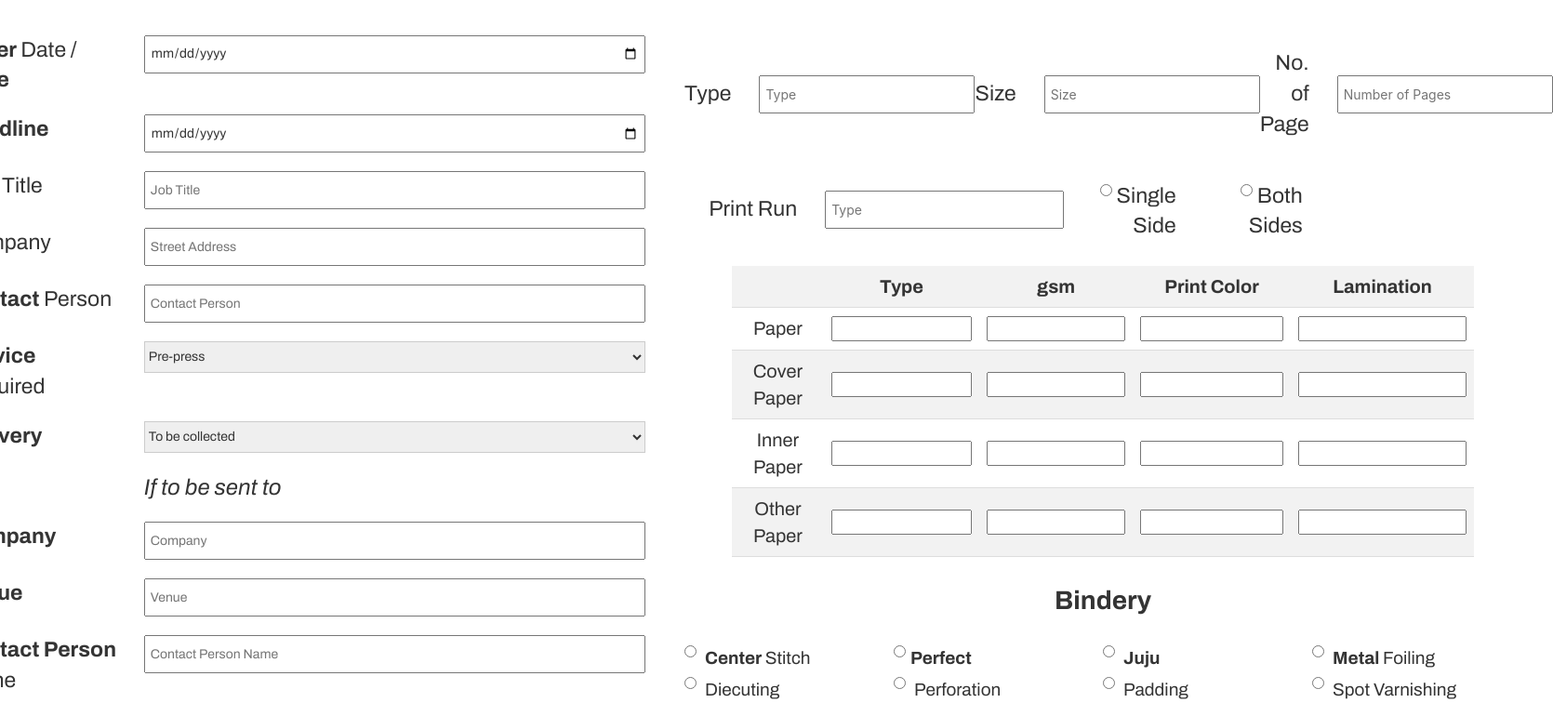
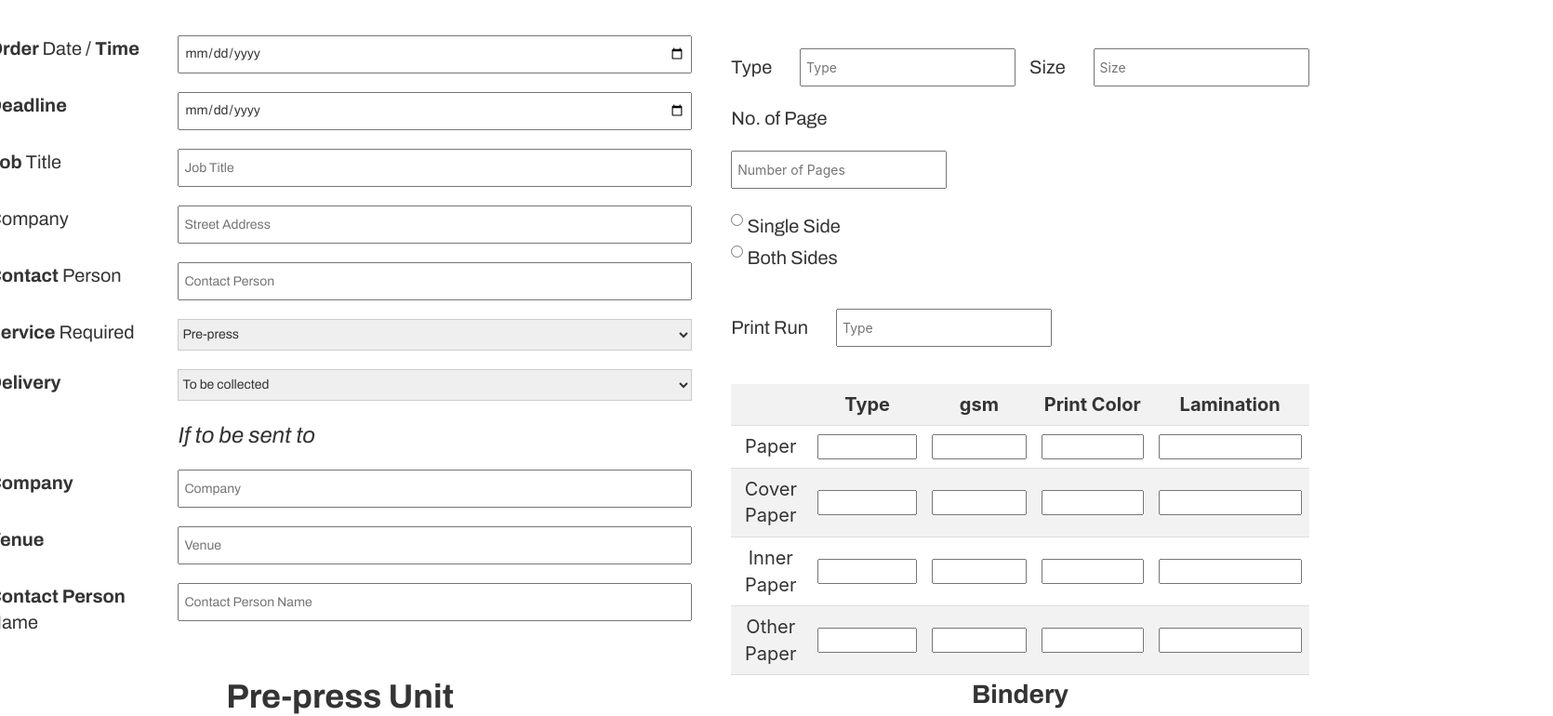
Before and after one commit to sarthakshrestha/erp-prototype, a React (Vite) app: page /test-job-card in a window 1280 px wide. Shown: the part 140-910 px from the top of the page at 93% size, 1670 px wide, since content can reach past the window. Built offline with nearby package versions, Linux system fonts and the light colour scheme; a web font is replaced by a local one.

Commit message:
CSS Changes

```diff
--- /dev/null
+++ b/src/components/resuable-comps/wgap.jsx
@@ -0,0 +1,11 @@
+import React from 'react';
+import "../styles/job-card.css"
+
+function WGap() {
+    return (
+        <div className="wgap">
+        </div>
+    );
+}
+
+export default WGap;
--- a/src/components/styles/job-card.css
+++ b/src/components/styles/job-card.css
@@ -1,5 +1,10 @@
 @import url("https://fonts.googleapis.com/css2?family=Rubik:ital,wght@0,300..900;1,300..900&display=swap");
-@import url('https://fonts.googleapis.com/css2?family=DM+Sans:ital,opsz,wght@0,9..40,100..1000;1,9..40,100..1000&display=swap');
+@import url("https://fonts.googleapis.com/css2?family=DM+Sans:ital,opsz,wght@0,9..40,100..1000;1,9..40,100..1000&display=swap");
+
+.wgap {
+  width: 10px;
+  position: relative;
+}
 
 .form {
   display: grid;
@@ -7,39 +12,42 @@
   grid-gap: 20px;
 }
 
-.job-container input{
+.job-container input {
   height: 27px;
 }
 
-.s-1{
+.s-1 {
   font-weight: 400;
 }
 
-.job-container{
+.job-container {
   display: grid;
   margin: 0 auto;
   width: 100vw;
   margin-left: -18rem;
 }
 
-.title-h{
-    font-family: 'Archivo', sans-serif;
+.title-h {
+  font-family: "Archivo", sans-serif;
   margin: 0 auto;
 }
 
-.bindery-container-last{
+.bindery-container-last {
   width: 100%;
   display: flex;
   flex-wrap: wrap;
-
 }
 
-.binder-container-last input{
+.binder-container-last input {
   margin-right: 40px;
 }
 
-.form label{
-    font-family: 'Rubik', sans-serif;
+.size-l {
+  margin-left: 15px;
+}
+
+.form label {
+  font-family: "Rubik", sans-serif;
   font-size: 16px;
   font-weight: 400;
 }
@@ -49,11 +57,11 @@
   height: 100vh;
 } */
 
-.screenshot-main{
+.screenshot-main {
   width: 100vw;
 }
 
-.hero h1{
+.hero h1 {
   margin: 0 auto;
   margin-top: 50px;
   margin-left: 50%;
@@ -74,36 +82,34 @@
 
 .container {
   margin: 2vw 4vw;
-    font-family: 'Archivo', sans-serif;
+  font-family: "Archivo", sans-serif;
 }
 
-input, textarea {
+input,
+textarea {
   padding: 5px;
 }
 
-.job-f-container{
+.job-f-container {
   width: 70vw;
   margin: 0 auto;
   display: flex;
 }
 
-
-
-
-.size-tbl{
+.size-tbl {
   width: 100%;
   border-collapse: collapse;
 }
 
-.size-tbl td{
+.size-tbl td {
   padding: 5px 10px;
 }
 
-.size-tbl th{
+.size-tbl th {
   font-size: 22px;
 }
 
-.container p{
+.container p {
   font-size: 24px;
 }
 
@@ -139,48 +145,45 @@ input, textarea {
   box-sizing: border-box;
 }
 
-.gap{
+.gap {
   height: 20px;
 }
 
-.right-container{
+.right-container {
   display: flex;
   /* margin: 0.4rem 10rem; */
   flex-direction: column;
   align-items: flex-start;
 }
 
-.job-f-container label{
-  font-size: 23px;
+.job-f-container label {
+  font-size: 20px;
   font-weight: 400;
   font-family: Archivo, sans-serif;
 }
 
-
-.r-form{
+.r-form {
   display: flex;
   flex-direction: row;
   align-items: center;
 }
 
-.r-1-form{
+.r-1-form {
   display: flex;
   flex-direction: column;
   align-items: center;
   margin: 5rem 0 5rem auto;
 }
 
-.r-form label{
+.r-form label {
   flex: 1;
   margin-right: 15px;
   text-align: right;
-
 }
 
-.r-form input{
+.r-form input {
   flex: 2;
   margin-left: 15px;
-
 }
 
 .paper-table-1 {
@@ -213,31 +216,55 @@ input, textarea {
   box-sizing: border-box;
 }
 
-  .bindery-container{
+.c-container label {
+  font-size: 15px;
+}
+
+.bindery-container-1 {
   width: 100%;
   display: flex;
   /* flex-wrap: wrap;  */
   margin-right: 50px;
 }
 
-.bindery-container label{
+.bindery-container {
+  width: 100%;
+  display: flex;
+  /* flex-wrap: wrap;  */
+  margin-right: 50px;
+}
+
+.bindery-container label {
   font-size: 19px;
   flex: 1;
   margin-right: 10px;
 }
 
 
-.v-form{
+.bindery-container-1 label {
+  font-size: 14px;
+  flex: 1;
+  margin-right: 10px;
+}
+
+.bindery-container-1 input[type='radio']{
+  position: relative;
+  top: 10px;
+  margin-right: 4px;
+}
+
+.v-form {
   display: flex;
   flex-direction: column;
 }
 
-.left-side{
+.left-side {
   flex: 1;
   width: 940px;
+  margin-left: 2rem;
 }
 
-.right-side{
+.right-side {
   margin-top: 5rem;
   flex: 1;
   width: 900px;
@@ -246,30 +273,27 @@ input, textarea {
   position: relative;
 }
 
-
 /* .bindery-container label {
     flex: 1;
     margin-right: 10px;
 } */
 
-.job-container h1{
+.job-container h1 {
   text-align: center;
-  font-family: 'Archivo', sans-serif;
+  font-family: "Archivo", sans-serif;
   position: relative;
   font-weight: 400;
   font-size: 92px;
 }
 
-.job-container h2{
+.job-container h2 {
   text-align: center;
 }
 
-.job-container h3{
+.job-container h3 {
   text-align: center;
-  font-family: 'Archivo', sans-serif;
+  font-family: "Archivo", sans-serif;
 }
-
-
 
 .bindery-container input[type="radio"] {
   margin-right: 5px;
--- a/src/components/test/job-card.jsx
+++ b/src/components/test/job-card.jsx
@@ -4,6 +4,7 @@ import "../styles/job-card.css";
 import Gap from "../resuable-comps/gap";
 import jsPDF from "jspdf";
 import html2canvas from "html2canvas";
+import WGap from "../resuable-comps/wgap";
 
 const options = {
   serviceRequired: [
@@ -534,19 +535,21 @@ export default function JobCard() {
               </table>
               <Gap />
               <div className="r-form">
-                <label htmlFor="type">Paper Ready By</label>
+                <label htmlFor="type">Paper Ready By</label><WGap/>
                 <Gap />
-                <input type="text" id="type" name="type" placeholder="Type" />
+                <input type="text" id="type" name="type" placeholder="Ready by" /><WGap/>
                 <Gap />
                 <label htmlFor="type">Date</label>
                 <Gap />
                 <input type="date" id="type" name="type" placeholder="Type" />
-                <Gap />
-                <label htmlFor="time">Time</label>
+                <WGap/>
+                <WGap/><label htmlFor="time">Time</label>
                 <Gap />
                 <input type="text" id="type" name="type" placeholder="Time" />
                 <Gap />
               </div>
+              <Gap />
+              <div className="r-form"></div>
               <form></form>
               <br></br>
             </section>
@@ -554,17 +557,18 @@ export default function JobCard() {
           <div className="right-side">
             <section className="right-container">
               <div className="r-form">
-
                 <label htmlFor="type">Type</label>
                 <Gap />
                 <input type="text" id="type" name="type" placeholder="Type" />
                 <Gap />
-                <Gap/>
-                <label htmlFor="size">Size</label>
+                <Gap />
+                <label htmlFor="size" className="size-l">Size</label>
                 <Gap />
                 <input type="text" id="size" name="size" placeholder="Size" />
                 <Gap />
-                <Gap/>
+                <Gap />
+              </div><Gap/>
+              <div className="r-container">
                 <label htmlFor="number-page">No. of Page</label>
                 <Gap />
                 <input
@@ -574,6 +578,14 @@ export default function JobCard() {
                   placeholder="Number of Pages"
                 />
               </div><Gap/>
+              <label>
+                    <input type="radio" name="side" value="single" /> Single
+                    Side
+                  </label>
+                <label>
+                    <input type="radio" name="side" value="both" /> Both Sides
+                  </label>
+              <Gap />
             </section>
             <Gap />
             <div>
@@ -582,18 +594,15 @@ export default function JobCard() {
                   <label htmlFor="type">Print Run</label>
                   <Gap />
                   <input type="text" id="type" name="type" placeholder="Type" />
-                  <label>
-                    <input type="radio" name="side" value="single" /> Single
-                    Side
-                  </label>
+
                   <Gap />
-                  <label>
-                    <input type="radio" name="side" value="both" /> Both Sides
-                  </label>
+
+                </div>
+
                   <Gap />
-                </div>
               </section>
-              <section className="container">
+              <Gap />
+              <section className="container-1">
                 <table className="paper-table-1">
                   <tbody>
                     <thead>
@@ -673,7 +682,7 @@ export default function JobCard() {
               <section className="b-container">
                 <h3>Bindery</h3>
                 <Gap />
-                <div className="bindery-container">
+                <div className="bindery-container-1">
                   <Gap />
                   <Gap />
                   <label>
@@ -698,7 +707,7 @@ export default function JobCard() {
                   </label>
                   <Gap />
                 </div>
-                <div className="bindery-container">
+                <div className="bindery-container-1">
                   <label>
                     <input type="radio" name="side" value="metalFoiling" />{" "}
                     Diecuting
@@ -719,7 +728,7 @@ export default function JobCard() {
                   </label>
                   <Gap />
                 </div>
-                <Gap/>
+                <Gap />
                 <div className="v-form">
                   <label htmlFor="type">
                     <b>Filled In</b> By
@@ -742,10 +751,12 @@ export default function JobCard() {
                     name="type"
                     placeholder="Approved By"
                   />
-                </div><Gap/><Gap/>
+                </div>
+                <Gap />
+                <Gap />
               </section>
               <div className="r-form">
-              <Gap/>
+                <Gap />
                 <h3>Press Unit</h3>
                 <Gap />
                 <input
@@ -948,6 +959,28 @@ export default function JobCard() {
                       </div>
                     </td>
                   </tr>
+                  <tr>
+                    <td>
+                      <input type="text" />
+                    </td>
+                    <td>
+                      <input type="text" />
+                    </td>
+                    <td>
+                      <input type="text" />
+                    </td>
+                    <td>
+                      <div>
+                        <span>Ordered:</span>
+                        <input type="text" />
+                      </div>
+                      <div>
+                        <span>Produced:</span>
+                        <input type="text" />
+                      </div>
+                    </td>
+                  </tr>
+
                 </tbody>
               </table>
             </div>
```
Lines whose indentation alone changed are shown as unchanged.
